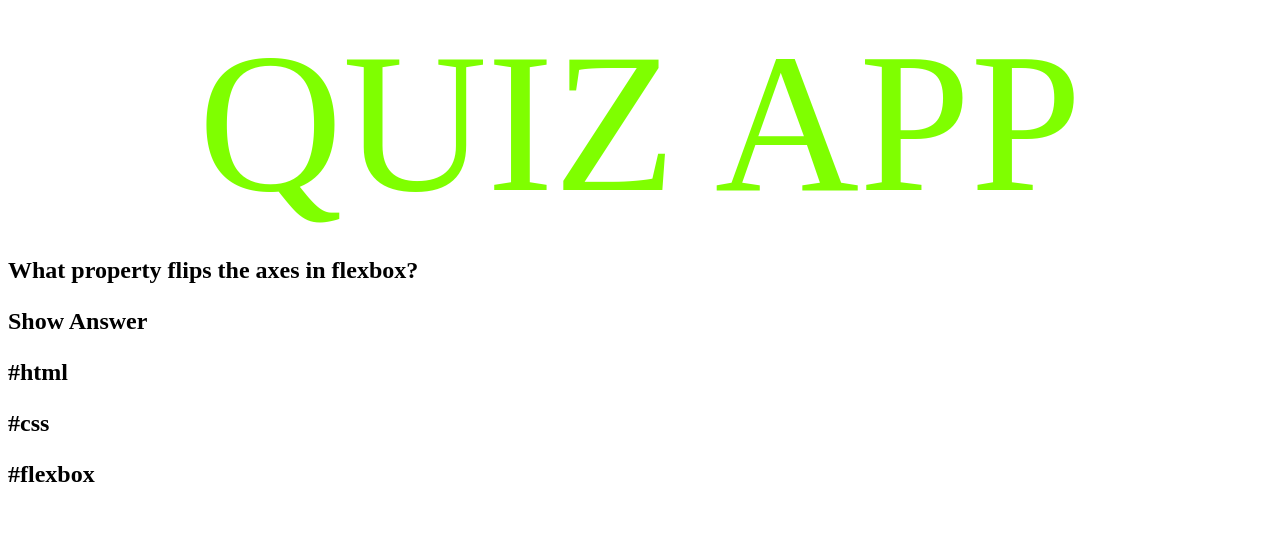
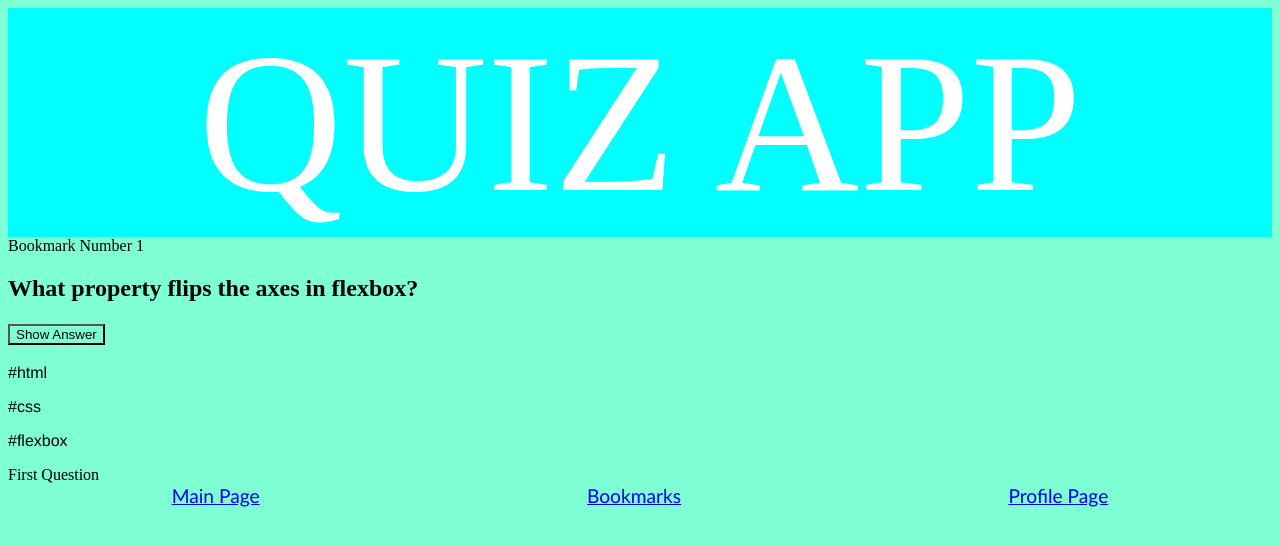
Before and after one commit to jenagansivakumar/first_project, a plain HTML site: page index.html in a window 1280 px wide. Drawn offline with Linux system fonts and the light colour scheme.

Commit message:
added navbar, and began first question spacing

```diff
--- a/index.html
+++ b/index.html
@@ -8,13 +8,26 @@
     <link rel="stylesheet" href="styles.css" />
   </head>
   <body>
+    <a id="quiz_app"> </a>
     <main>QUIZ APP</main>
-    <h2>
+    <a id="bookmark 1"> Bookmark Number 1</a>
+    <h2 class="question">
       What property flips the axes in flexbox?
-      <p id="Show_answer">Show Answer</p>
-      <p id="answers">#html</p>
-      <p id="answers">#css</p>
-      <p id="answers">#flexbox</p>
+      <h3><button>Show Answer</button></h3>
+      <p id="tags">#html</p>
+      <p id="tags">#css</p>
+      <p id="tags">#flexbox</p>
+
+      <a id="first_question"> First Question</a>
     </h2>
+    <a id="second_question"> </a>
+
+    <footer class="navbar">
+      <a href="index.html" class="footer_link footer__link--active">
+        Main Page</a
+      >
+      <a href="bookmark.html" class="footer_link"> Bookmarks</a>
+      <a href="profile.html" class="footer_link"> Profile Page</a>
+    </footer>
   </body>
 </html>
--- a/styles.css
+++ b/styles.css
@@ -1,7 +1,33 @@
-* main {
-  color: chartreuse;
+* {
+  box-sizing: border-box;
+  background-color: aquamarine;
+}
+main {
+  color: white;
   font-size: 200px;
   text-align: center;
   border: 5px;
   border-color: black;
+  background-color: aqua;
 }
+
+#tags {
+  display: flex;
+  flex-direction: row;
+  font-family: "Franklin Gothic Medium", "Arial Narrow", Arial, sans-serif;
+  justify-content: flex-start;
+  align-items: flex-start;
+}
+
+.navbar {
+  display: flex;
+  justify-content: space-around;
+  font-family: "Gill Sans", "Gill Sans MT", Calibri, "Trebuchet MS", sans-serif;
+  font-size: larger;
+  align-items: flex-end;
+}
+
+.question {
+  border: 1px;
+  border-width: 10px;
+}
```
